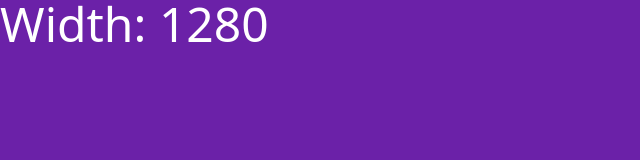
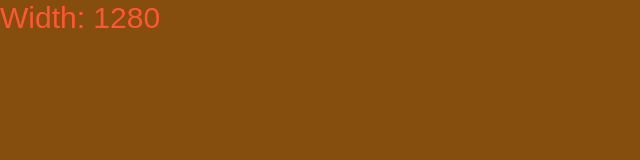
Before and after one commit to colbery/tailwind_2022, a plain HTML site: page other/selfdone/costumization.html in a window 1280 px wide. Shown: the whole page, without its empty margins (0-640 px from the left). Drawn offline with nearby package versions, Linux system fonts and the light colour scheme.

Commit message:
end_learning_tailwind_fundamentals

```diff
--- a/other/selfdone/costumization.html
+++ b/other/selfdone/costumization.html
@@ -5,12 +5,41 @@
     <meta http-equiv="X-UA-Compatible" content="IE=edge" />
     <meta name="viewport" content="width=device-width, initial-scale=1.0" />
     <script src="https://cdn.tailwindcss.com"></script>
+    <script>
+      tailwind.config = {
+        theme: {
+          screens: {
+            sm: "550px",
+            md: "800px",
+            lg: "1200px",
+            xl: "1440px",
+          },
+          fontFamily: {
+            sans: ["Graphik", "sans-serif"],
+            serif: ["Merriweather", "sans-serif"],
+          },
+          extend: {
+            colors: {
+              primary: "#ff5733",
+              secondary: "#fffc33",
+            },
+            spacing: {
+              6: "2.5rem",
+              128: "26rem",
+            },
+            borderRadius: {
+              "4xl": "2rem",
+            },
+          },
+        },
+      };
+    </script>
     <title>Customization</title>
   </head>
   <body
     class="bg-black sm:bg-green-800 md:bg-primary lg:bg-yellow-800 xl:bg-purple-800 2xl:bg-orange-800"
   >
-    <h1 class="text-white text-xl md:text-3xl xl:text-5xl">
+    <h1 class="text-primary text-xl md:text-3xl xl:text-5xl">
       Tailwind is awesome
     </h1>
 
--- /dev/null
+++ b/other/selfdone/darkmode.html
@@ -0,0 +1,73 @@
+<!DOCTYPE html>
+<html lang="en">
+  <head>
+    <meta charset="UTF-8" />
+    <meta http-equiv="X-UA-Compatible" content="IE=edge" />
+    <meta name="viewport" content="width=device-width, initial-scale=1.0" />
+    <script src="https://cdn.tailwindcss.com"></script>
+    <script>
+      tailwind.config = {
+        darkMode: "class",
+      };
+    </script>
+    <style>
+      /* CHECKBOX TOGGLE SWITCH */
+      /* @apply rules for documentation, these do not work as inline style */
+      .toggle-checkbox:checked {
+        right: 0;
+        border-color: #68d391;
+      }
+      .toggle-checkbox:checked + .toggle-label {
+        background-color: #68d391;
+      }
+    </style>
+    <title>Dark Mode</title>
+  </head>
+  <body>
+    <div
+      class="container mx-auto mt-10 bg-white dark:bg-slate-900 rounded-xl px-6 py-8 shadow-xl"
+    >
+      <h3
+        class="text-slate-900 dark:text-white font-medium text-center tracking-thight"
+      >
+        WOW
+      </h3>
+      <p class="text-slate-500 dark:text-slate-400 mt-2 text-sm">
+        Lorem ipsum dolor sit amet consectetur adipisicing elit. Facere,
+        molestiae vitae mollitia veritatis quisquam odio aperiam sequi. Laborum
+        nostrum, assumenda asperiores nemo quia unde ex, consectetur repellendus
+        voluptatibus ab totam.
+      </p>
+    </div>
+    <!-- By default, you can have your project use whatever mode your OS is using. You can use "dark:{class}". You can also set your config to use a class instead of using your OS mode -->
+
+    <div
+      class="relative inline-block w-10 mr-2 ml-6 mt-6 align-middle select-none transition duration-200 ease-in"
+    >
+      <input
+        type="checkbox"
+        name="toggle"
+        id="toggle"
+        class="toggle-checkbox absolute block w-6 h-6 rounded-full bg-white border-4 appearance-none cursor-pointer"
+      />
+      <label
+        for="toggle"
+        class="toggle-label block overflow-hidden h-6 rounded-full bg-gray-300 cursor-pointer"
+      ></label>
+    </div>
+
+    <script>
+      document.getElementById("toggle").addEventListener("change", function () {
+        if (this.checked) {
+          document.documentElement.classList.add("dark");
+        } else {
+          document.documentElement.classList.remove("dark");
+        }
+      });
+    </script>
+  </body>
+</html>
+
+<!-- Credit for toggle button style
+https://tailwindcomponents.com/component/toggle-switch
+ -->
```
